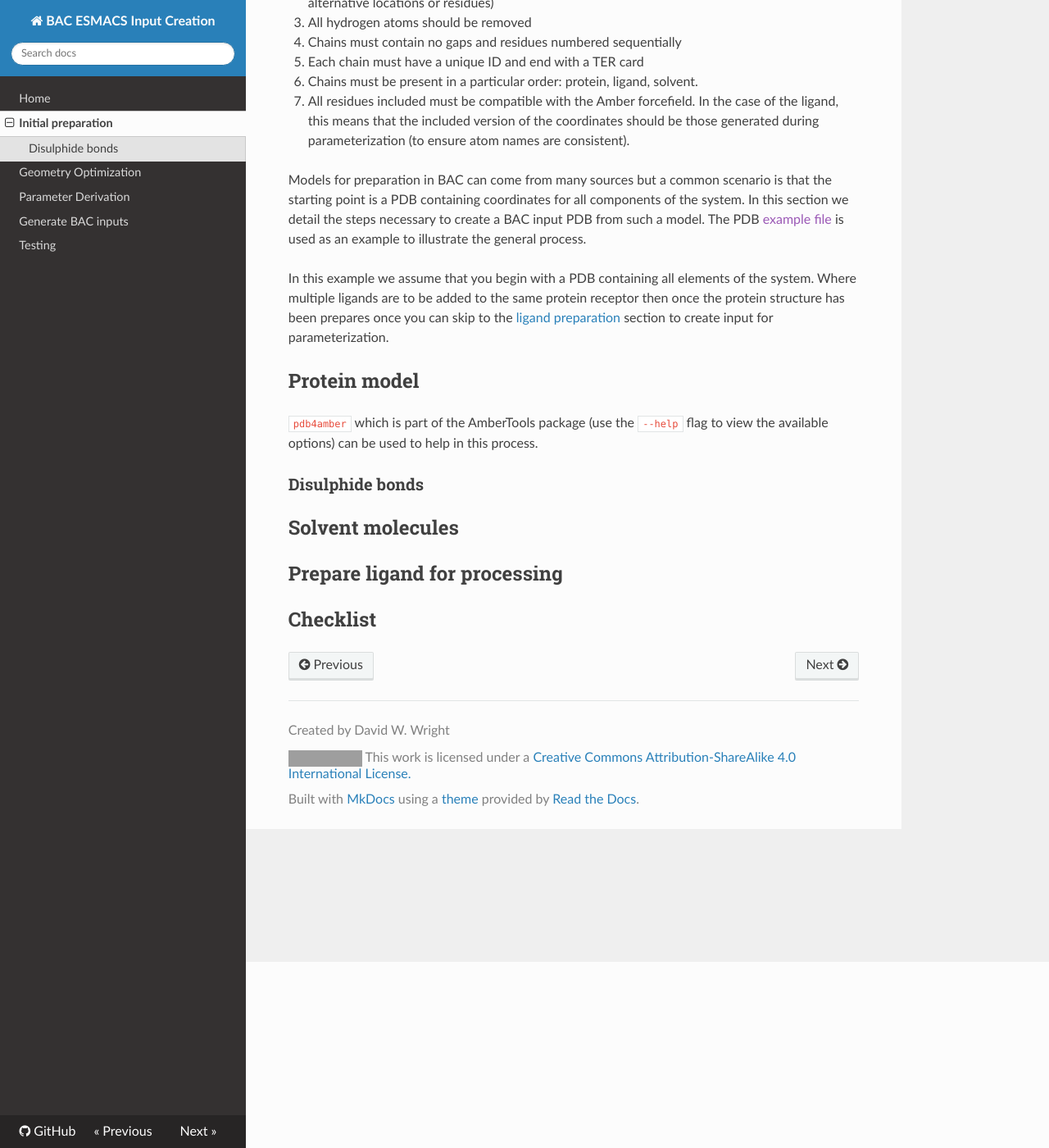
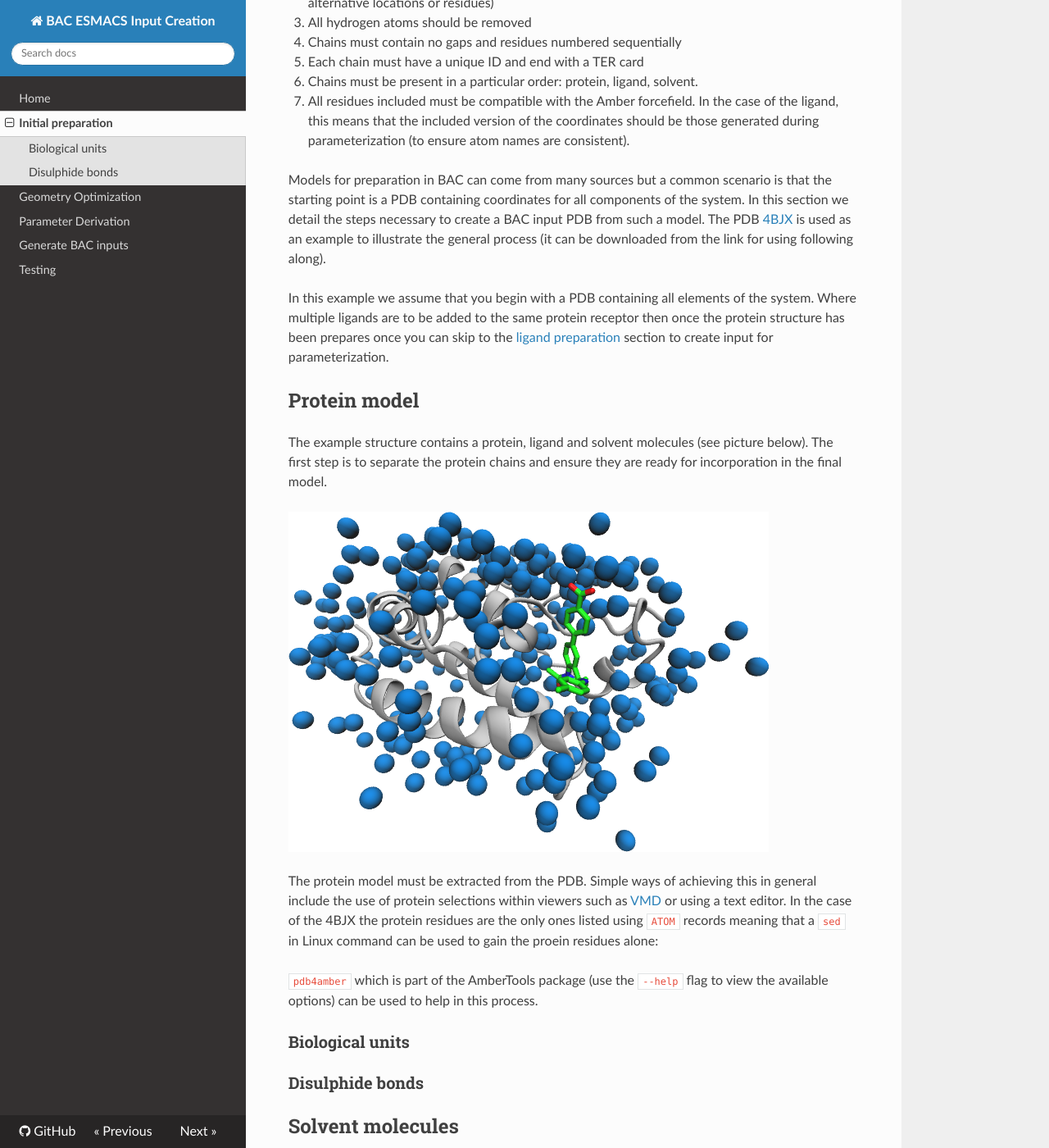
Before and after one commit to UCL-CCS/esmacs-input-creation-docs, an MkDocs documentation site: the page built from docs/preparation.md, in a window 1280 px wide and 1400 px high, scrolled down 227 px. Shown: the whole window at 82% size. Built offline with MkDocs 1.6.1, drawn with Linux system fonts in a browser that asks for light colours; nearby versions of some CDN libraries; old or Windows-style settings are respelled for this version of MkDocs; grey boxes are pictures that could not be loaded.

Commit message:
More text on the example

```diff
--- a/docs/preparation.md
+++ b/docs/preparation.md
@@ -11,17 +11,28 @@ The BAC Builder script requires the input PDB structure to follow a particular f
 
 Models for preparation in BAC can come from many sources but a common scenario is that the starting point is a PDB containing coordinates for all components of the system.
 In this section we detail the steps necessary to create a BAC input PDB from such a model.
-The PDB [example file]() is used as an example to illustrate the general process.
+The PDB [4BJX](examples/4bjx.pdb) is used as an example to illustrate the general process (it can be downloaded from the link for using following along).
 
 In this example we assume that you begin with a PDB containing all elements of the system.
 Where multiple ligands are to be added to the same protein receptor then once the protein structure has been prepares once you can skip to the [ligand preparation](#prepare-ligand) section to create input for parameterization.
 
 ## Protein model
 
+The example structure contains a protein, ligand and solvent molecules (see picture below).
+The first step is to separate the protein chains and ensure they are ready for incorporation in the final model.
+
+![4BJX structure](images/4bjx-init.png)
+
+The protein model must be extracted from the PDB.
+Simple ways of achieving this in general include the use of protein selections within viewers such as [VMD](http://www.ks.uiuc.edu/Research/vmd/) or using a text editor.
+In the case of the 4BJX the protein residues are the only ones listed using `ATOM` records meaning that a `sed` in Linux command can be used to gain the proein residues alone:
+
+
 
 
 `pdb4amber` which is part of the AmberTools package (use the `--help` flag to view the available options) can be used to help in this process.
 
+### Biological units
 
 ### Disulphide bonds
 
```
